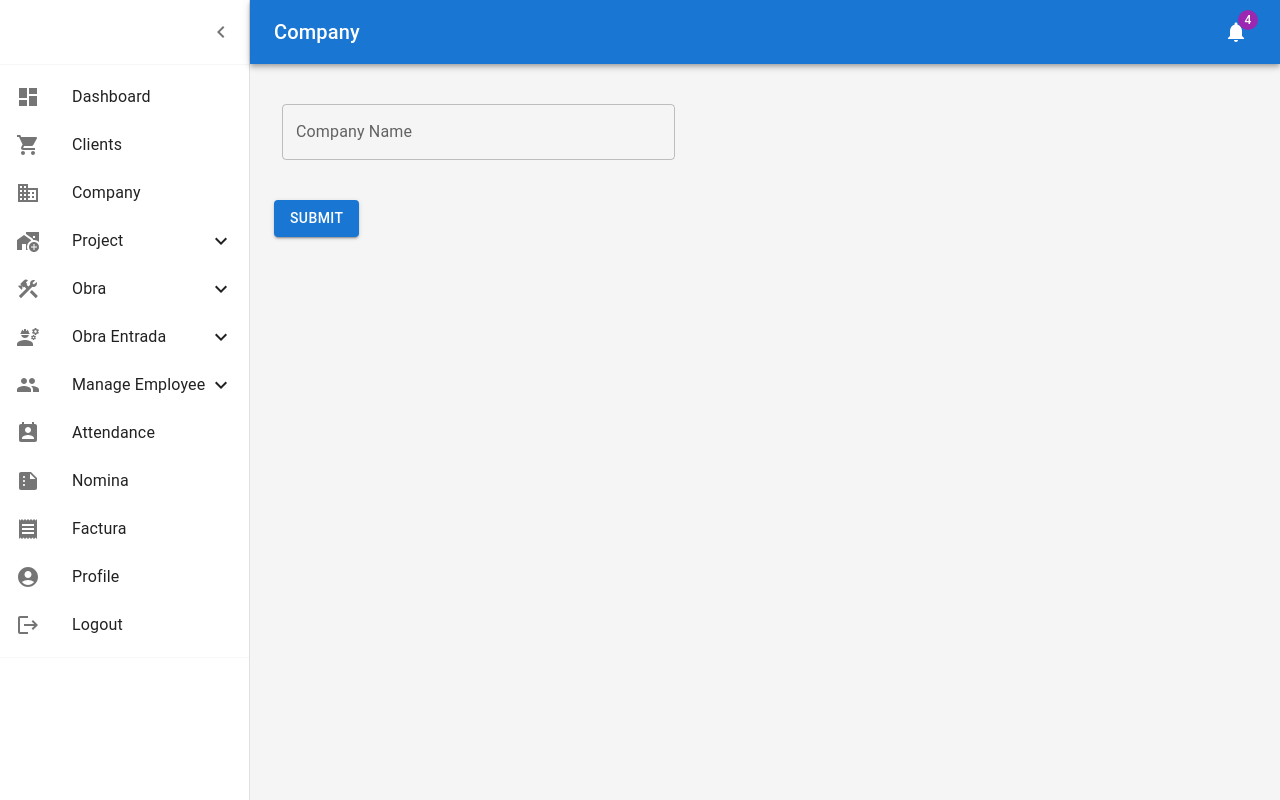
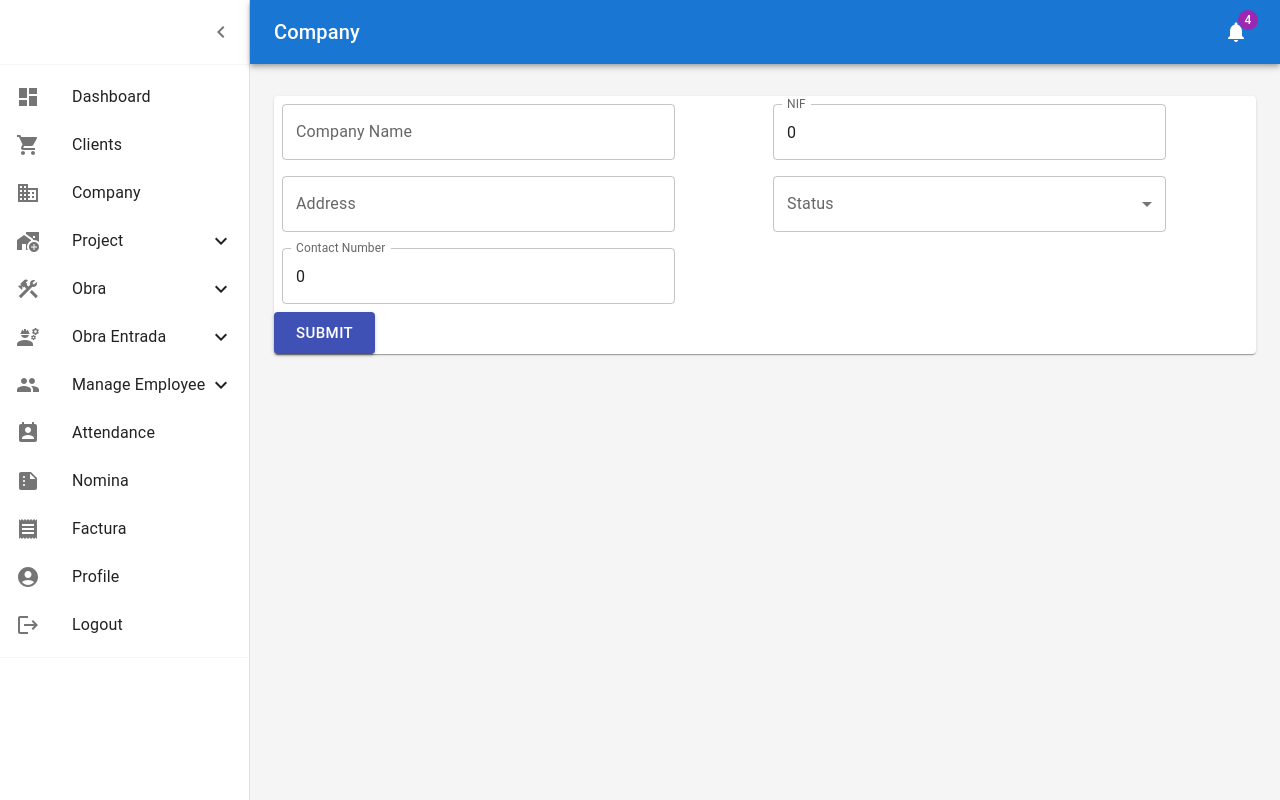
Before and after one commit to abuzarmd-ML/rinkoEMS, a React (Vite) app in the folder RinkoEMS/: page /companies in a window 1280 px wide. Built offline with nearby package versions, Linux system fonts and the light colour scheme.

Commit message:
added new generic component, component for company frontend

```diff
--- /dev/null
+++ b/RinkoEMS/src/Components/BasicForm/Button.jsx
@@ -0,0 +1,15 @@
+import React from 'react'
+import { Button as MuiButton } from '@material-ui/core';
+
+export default function Button(props) {
+    const {text,size,color,variant,onClick} = props;
+    return (
+        <MuiButton
+            variant={variant || "contained"}
+            size={size || "large"}
+            color={color || "primary"}
+            onClick={onClick}>
+                {text}
+        </MuiButton>
+    )
+}
--- /dev/null
+++ b/RinkoEMS/src/Components/BasicForm/Checkbox.jsx
@@ -0,0 +1,30 @@
+import React from 'react';
+import { FormControl, FormControlLabel, Checkbox as MuiCheckbox } from '@mui/material';
+
+export default function Checkbox(props) {
+    const { name, label, value, onChange } = props;
+
+    // Define conversion function to handle event parameter
+    const convertToDefEventPara = (name, value) => ({
+        target: {
+            name,
+            value,
+        },
+    });
+
+    return (
+        <FormControl>
+            <FormControlLabel
+                control={
+                    <MuiCheckbox
+                        name={name}
+                        color="primary"
+                        checked={value}
+                        onChange={(e) => onChange(convertToDefEventPara(name, e.target.checked))}
+                    />
+                }
+                label={label}
+            />
+        </FormControl>
+    );
+}
--- /dev/null
+++ b/RinkoEMS/src/Components/BasicForm/Controls.js
@@ -0,0 +1,15 @@
+import FormInputElement from "./FormInputElement";
+import RadioGroup from "./RadioGroup";
+import Select from "./Select";
+import Checkbox from "./Checkbox";
+import Button from "./Button";
+
+const Controls = {
+    FormInputElement,
+    RadioGroup,
+    Select,
+    Checkbox,
+    Button
+}
+
+export default Controls;
--- /dev/null
+++ b/RinkoEMS/src/Components/BasicForm/FormInputElement.jsx
@@ -0,0 +1,18 @@
+import { TextField } from '@mui/material'
+import React from 'react'
+
+export default function FormInputElement(props) {
+
+    const {name,label,value,onChange} = props
+    return (
+        <TextField
+        variant = "outlined"
+        label = {label}
+        name = {name}
+        value={value}
+        onChange={onChange}
+
+        />
+
+    )
+}
--- /dev/null
+++ b/RinkoEMS/src/Components/BasicForm/RadioGroup.jsx
@@ -0,0 +1,27 @@
+import React from 'react'
+import { FormControl,FormControlLabel,FormLabel,RadioGroup as MuiRadioGroup } from '@mui/material'
+
+export default function RadioGroup(props) {
+
+    const {name,label,value,onChange,items} = props;
+    return (
+        <FormControl>
+            <FormLabel> {label} </FormLabel>
+            <MuiRadioGroup row
+                name = {name}
+                value = {value}
+                onChange={onChange}>
+                {
+                    items.map(
+                        item => (
+                            <FormControlLabel key={item.id} value={item.id} control = {<Radio/>} label= {item.title} />
+                        )
+                    )
+
+                }
+
+
+            </MuiRadioGroup>
+        </FormControl>
+    )
+}
--- /dev/null
+++ b/RinkoEMS/src/Components/BasicForm/Select.jsx
@@ -0,0 +1,25 @@
+import { FormControl, InputLabel, MenuItem, Select as MuiSelect } from '@mui/material';
+import React from 'react'
+
+export default function Select(props) {
+
+    const {name,label,value, onChange, options} = props;
+    return (
+        <FormControl
+            variant='outlined'>
+                <InputLabel> {label} </InputLabel>
+                <MuiSelect
+                    label = {label}
+                    name = {name}
+                    value = {value}
+                    onChange={onChange}>
+                        <MenuItem value = "">None</MenuItem>
+                        {
+                            options.map(
+                                item =>(<MenuItem key={item.id} value = {item.id}> {item.title} </MenuItem>)
+                            )
+                        }
+                </MuiSelect>
+        </FormControl>
+    )
+}
--- a/RinkoEMS/src/Components/Company/AddCompany.jsx
+++ b/RinkoEMS/src/Components/Company/AddCompany.jsx
@@ -1,15 +1,17 @@
 import React,{useState,useEffect} from 'react';
 import { useForm,Form } from '../BasicForm/useForm';
 import { Grid, TextField } from '@mui/material';
+import FormInputElement from '../BasicForm/FormInputElement';
+import Controls from '../BasicForm/Controls';
+import { getStatus } from '../../services/statusService';
 
 const initialFValues = {
     companyName: '',
     address:'',
     nif: 0,
     status:'',
-    encarger:'',
     contactNumber:0,
-    startDate: new Date()
+    // startDate: new Date(),
 }
 // const mandatoryError = 'This field is mandatory'
 
@@ -17,21 +19,52 @@ const initialFValues = {
 export default function AddCompany() {
 
     const {values,setValues,handleInputChange} = useForm(initialFValues);
+    const statusOptions = getStatus();
 
     return (
         <Form >
             <Grid container>
                 <Grid item xs={6}>
-                <TextField
-                    variant="outlined"
-                    label="Company Name"
-                    name="companyName"
-                    value={values.companyName}
-                    onChange={handleInputChange}
+                    <FormInputElement
+                        name="companyName"
+                        label="Company Name"
+                        value={values.companyName}
+                        onChange={handleInputChange}
+                    />
+                    <FormInputElement
+                        name="address"
+                        label="Address"
+                        value={values.address}
+                        onChange={handleInputChange}
+                    />
+                    <FormInputElement
+                        name="contactNumber"
+                        label="Contact Number"
+                        value={values.contactNumber}
+                        onChange={handleInputChange}
+                    />
+                </Grid>
+
+                <Grid item xs={6}>
+                    <FormInputElement
+                        name="nif"
+                        label="NIF"
+                        value={values.nif}
+                        onChange={handleInputChange}
+                    />
+                    <Controls.Select
+                    name = "status"
+                    label = "Status"
+                    value = {values.status}
+                    onChange = {handleInputChange}
+                    options = {statusOptions}
+                    />
+                </Grid>
+            <div>
+                <Controls.Button
+                    text = "Submit"
                 />
-
-
-                </Grid>
+            </div>
             </Grid>
         </Form>
     )
--- a/RinkoEMS/src/Components/Company/Company.jsx
+++ b/RinkoEMS/src/Components/Company/Company.jsx
@@ -2,7 +2,7 @@ import React, { useState } from 'react';
 import AdminLayout from '../Layout/AdminLayout';
 import Box from '@mui/material/Box';
 import Button from '@mui/material/Button';
-import { Toolbar,Container } from '@mui/material';
+import { Toolbar,Container, Paper } from '@mui/material';
 import AddCompany from './AddCompany';
 
 const Company = () => {
@@ -34,14 +34,12 @@ const Company = () => {
         {/* <EmployeeFormContext  > */}
          <Toolbar />
          <Container maxWidth="lg" sx={{ mt: 4, mb: 4 }}>
-          <AddCompany />
+            <Paper>
+             <AddCompany />
+            </Paper>
         </Container>
         <Container maxWidth="lg" sx={{ mt: 4, mb: 4 }}>
-        <Button variant="contained" type='submit'>
-          Submit
-        </Button>
         </Container>
-        {/* </EmployeeFormContext> */}
       </Box>
     </AdminLayout>
   );
--- /dev/null
+++ b/RinkoEMS/src/services/statusService.js
@@ -0,0 +1,6 @@
+export const getStatus =  () =>(
+    [
+        {id:'1', title:'Active'},
+        {id:'2', title:'Not active'},
+    ]
+)
```
Also changed, not shown: RinkoEMS/package.json (+7 -5 lines), RinkoEMS/src/Components/BasicForm/DatePicker.jsx (added, +12 -0 lines).
